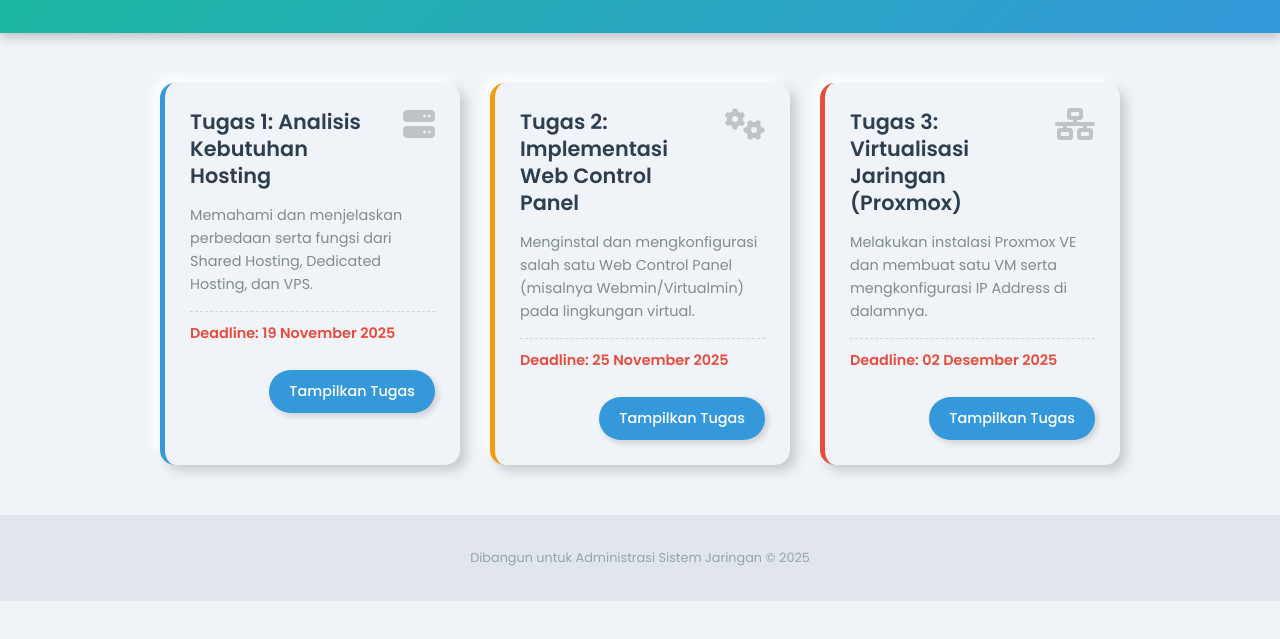
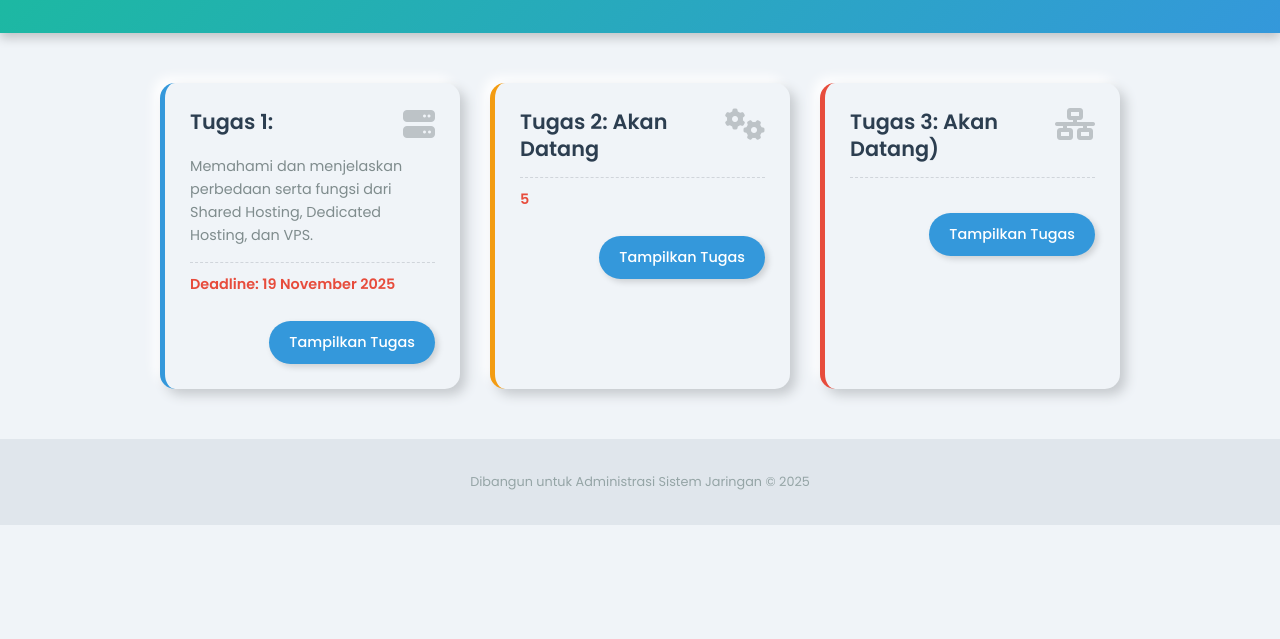
Before and after one commit to susantosusilo21-arch/susantosby, a plain HTML site: page tugasasj/tugasasj.html in a window 1280 px wide. Shown: the part 149-788 px from the top of the page. Drawn offline with Linux system fonts and the light colour scheme.

Commit message:
Update tugasasj.html

```diff
--- a/tugasasj/tugasasj.html
+++ b/tugasasj/tugasasj.html
@@ -188,7 +188,7 @@
 
     <div class="task-card tugas-1">
         <div class="task-header">
-            <h2>Tugas 1: Analisis Kebutuhan Hosting</h2>
+            <h2>Tugas 1: </h2>
             <i class="fas fa-server task-status"></i>
         </div>
         <div class="task-detail">
@@ -202,12 +202,12 @@
 
     <div class="task-card tugas-2">
         <div class="task-header">
-            <h2>Tugas 2: Implementasi Web Control Panel</h2>
+            <h2>Tugas 2: Akan Datang</h2>
             <i class="fas fa-cogs task-status"></i>
         </div>
         <div class="task-detail">
-            <p>Menginstal dan mengkonfigurasi salah satu Web Control Panel (misalnya Webmin/Virtualmin) pada lingkungan virtual.</p>
-            <p class="deadline">Deadline: 25 November 2025</p>
+            <p></p>
+            <p class="deadline">5</p>
         </div>
         <div class="task-actions">
             <a href="detail_tugas_2.html" class="task-button" target="_blank">Tampilkan Tugas</a>
@@ -216,12 +216,12 @@
 
     <div class="task-card tugas-3">
         <div class="task-header">
-            <h2>Tugas 3: Virtualisasi Jaringan (Proxmox)</h2>
+            <h2>Tugas 3: Akan Datang)</h2>
             <i class="fas fa-network-wired task-status"></i>
         </div>
         <div class="task-detail">
-            <p>Melakukan instalasi Proxmox VE dan membuat satu VM serta mengkonfigurasi IP Address di dalamnya.</p>
-            <p class="deadline">Deadline: 02 Desember 2025</p>
+            <p></p>
+            <p class="deadline"></p>
         </div>
         <div class="task-actions">
             <a href="detail_tugas_3.html" class="task-button" target="_blank">Tampilkan Tugas</a>
@@ -235,4 +235,5 @@
 </footer>
 
 </body>
+
 </html>
```
